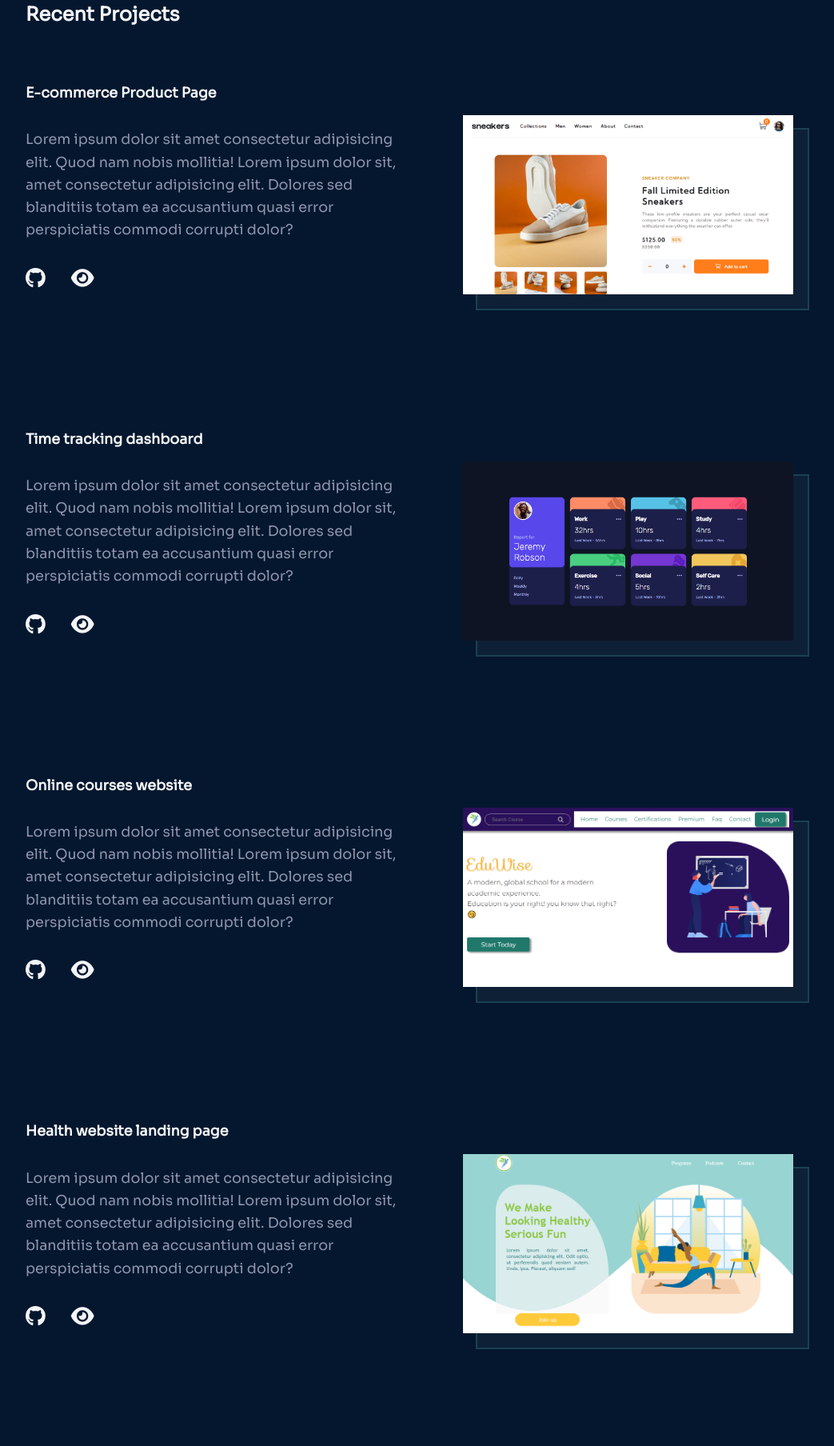
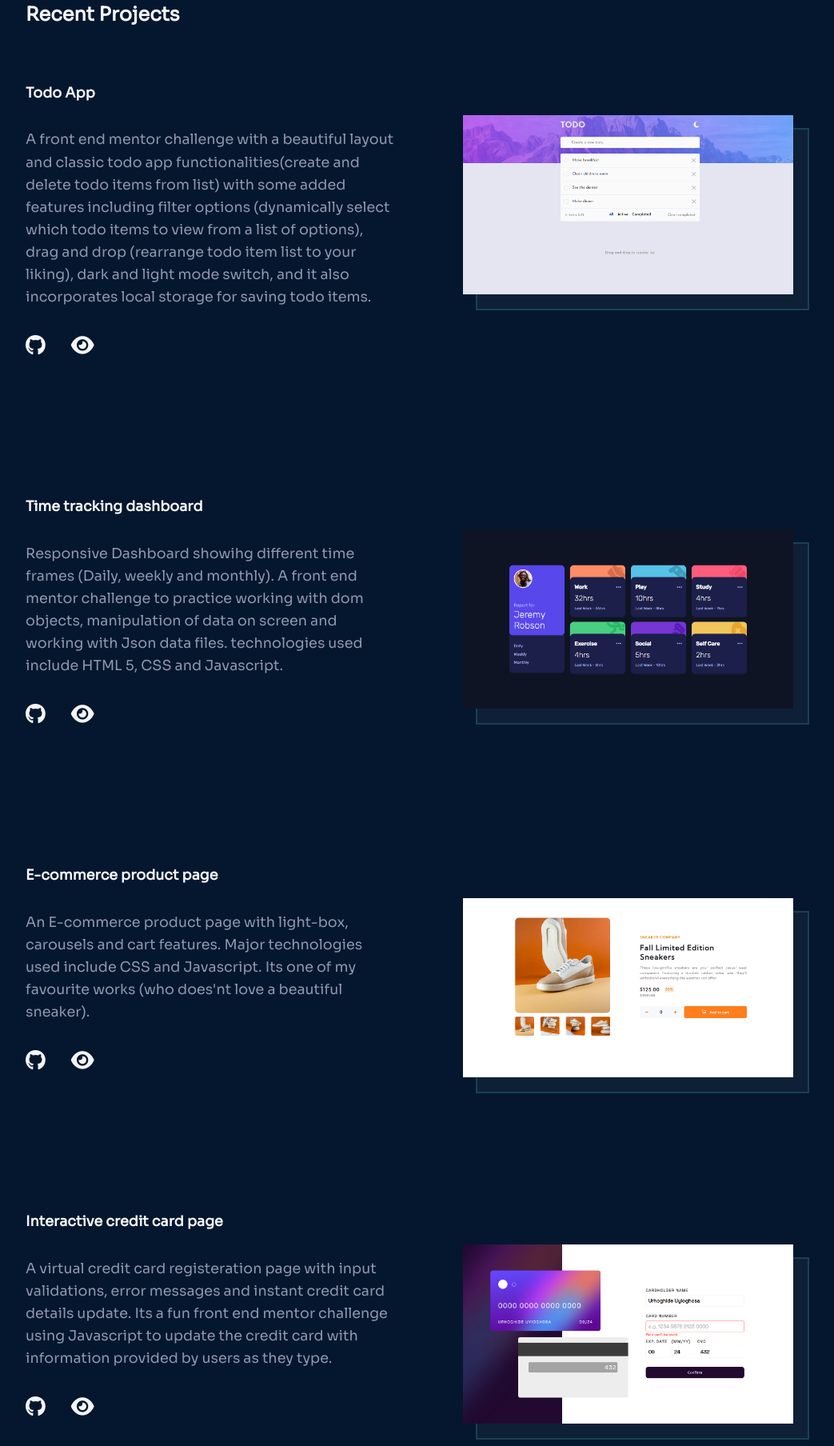
Before and after one commit to Uyimolo/uyijustindavid, a plain HTML site: page index.html in a window 1280 px wide. Shown: the part 1888-3696 px from the top of the page at 80% size, without its empty margins (128-1171 px from the left). Drawn offline with Linux system fonts and the light colour scheme.

Commit message:
added recent projects screenshots and descriptive text

```diff
--- a/index.html
+++ b/index.html
@@ -23,7 +23,6 @@
       <div class="logo">Uyimolo</div>
       <nav class="navbar">
         <a class="nav-link" href="#about-me">About</a>
-        <!--  <a class="nav-link" href="#experience">Experience</a>-->
         <a class="nav-link" href="#works">Work</a>
         <a class="nav-link" href="#contact">Contact</a>
         <a class="resume" href="#resume">resume</a>
@@ -50,14 +49,15 @@
         </div>
       </section>
 
-      <section id="about-me " class="about-me reveal">
+      <section id="about-me" class="about-me reveal">
         <h2 class="section-heading">About Me</h2>
         <div class="bio section-content">
           <div>
             <p>
-              I am Uyioghosa Justin Urhoghide (Uyi to friends and business associates).
-I'm a front end web developer. I love creating websites that
-              are not just visually appealing but functional and interactive.
+              I am Uyioghosa Justin Urhoghide (Uyi to friends and business
+              associates). I'm a front end web developer. I love creating
+              websites that are not just visually appealing but functional and
+              interactive.
               <br /><br />
               I choose this path because
               <strike>I love bugs and sleepness nights</strike> it offers me the
@@ -91,14 +91,11 @@ I'm a front end web developer. I love creating websites that
         <div class="project-container">
           <div class="project">
             <div class="project-tile">
-              <h3 class="sub-heading">E-commerce Product Page</h3>
+              <h3 class="sub-heading">Todo App</h3>
               <div class="project-img img-1"></div>
               <div class="project-desc">
                 <p>
-                  Lorem ipsum dolor sit amet consectetur adipisicing elit. Quod
-                  nam nobis mollitia! Lorem ipsum dolor sit, amet consectetur
-                  adipisicing elit. Dolores sed blanditiis totam ea accusantium
-                  quasi error perspiciatis commodi corrupti dolor?
+                  A front end mentor challenge with a beautiful layout and classic todo app functionalities(create and delete todo items from list) with some added features including filter options (dynamically select which todo items to view from a list of options), drag and drop (rearrange todo item list to your liking), dark and light mode switch, and it also incorporates local storage for saving todo items.
                 </p>
               </div>
               <div class="links-to-work">
@@ -124,10 +121,7 @@ I'm a front end web developer. I love creating websites that
               <div class="project-img img-2"></div>
               <div class="project-desc">
                 <p>
-                  Lorem ipsum dolor sit amet consectetur adipisicing elit. Quod
-                  nam nobis mollitia! Lorem ipsum dolor sit, amet consectetur
-                  adipisicing elit. Dolores sed blanditiis totam ea accusantium
-                  quasi error perspiciatis commodi corrupti dolor?
+                  Responsive Dashboard showihg different time frames (Daily, weekly and monthly). A front end mentor challenge to practice working with dom objects, manipulation of data on screen and working with Json data files. technologies used include HTML 5, CSS and Javascript.
                 </p>
               </div>
 
@@ -150,25 +144,22 @@ I'm a front end web developer. I love creating websites that
 
           <div class="project">
             <div class="project-tile">
-              <h3 class="sub-heading">Online courses website</h3>
+              <h3 class="sub-heading">E-commerce product page</h3>
               <div class="project-img img-3"></div>
               <div class="project-desc">
                 <p>
-                  Lorem ipsum dolor sit amet consectetur adipisicing elit. Quod
-                  nam nobis mollitia! Lorem ipsum dolor sit, amet consectetur
-                  adipisicing elit. Dolores sed blanditiis totam ea accusantium
-                  quasi error perspiciatis commodi corrupti dolor?
+                  An E-commerce product page with light-box, carousels and cart features. Major technologies used include CSS and Javascript. Its one of my favourite works (who does'nt love a beautiful sneaker).
                 </p>
               </div>
               <div class="links-to-work">
                 <div class="github-link project-link">
-                  <a href="https://github.com/Uyimolo/time-tracking-dashboard"
+                  <a href="https://github.com/Uyimolo/e-commerce-product-page"
                     ><i class="fa-brands fa-github icon"></i
                   ></a>
                   <p class="info">See code on github</p>
                 </div>
                 <div class="live-view project-link">
-                  <a href="https://uyimolo.github.io/time-tracking-dashboard"
+                  <a href="https://uyimolo.github.io/e-commerce-product-page"
                     ><i class="fa-solid fa-eye icon"></i
                   ></a>
                   <p class="info">View live site</p>
@@ -179,25 +170,22 @@ I'm a front end web developer. I love creating websites that
 
           <div class="project">
             <div class="project-tile">
-              <h3 class="sub-heading">Health website landing page</h3>
+              <h3 class="sub-heading">Interactive credit card page</h3>
               <div class="project-img img-4"></div>
               <div class="project-desc">
                 <p>
-                  Lorem ipsum dolor sit amet consectetur adipisicing elit. Quod
-                  nam nobis mollitia! Lorem ipsum dolor sit, amet consectetur
-                  adipisicing elit. Dolores sed blanditiis totam ea accusantium
-                  quasi error perspiciatis commodi corrupti dolor?
+                  A virtual credit card registeration page with input validations, error messages and instant credit card details update. Its a fun front end mentor challenge using Javascript to update the credit card with information provided by users as they type.
                 </p>
               </div>
               <div class="links-to-work">
                 <div class="github-link project-link">
-                  <a href="https://github.com/Uyimolo/time-tracking-dashboard"
+                  <a href="https://github.com/Uyimolo/interactive-card"
                     ><i class="fa-brands fa-github icon"></i
                   ></a>
                   <p class="info">See code on github</p>
                 </div>
                 <div class="live-view project-link">
-                  <a href="https://uyimolo.github.io/time-tracking-dashboard"
+                  <a href="https://uyimolo.github.io/interactive-card"
                     ><i class="fa-solid fa-eye icon"></i
                   ></a>
                   <p class="info">View live site</p>
--- a/styles.css
+++ b/styles.css
@@ -296,16 +296,16 @@ body.active {
   display: block;
 }
 .img-1 {
-  background-image: url(images/product-page.png);
+  background-image: url(images/todo-app.png);
 }
 .img-2 {
-  background-image: url(images/uyimolo.github.io_time-tracking-dashboard_.png);
+  background-image: url(images/time-tracker.png);
 }
 .img-3 {
-  background-image: url(images/eduwise.png);
+  background-image: url(images/ecommerce-product-page.png);
 }
 .img-4 {
-  background-image: url(images/health.png);
+  background-image: url(images/credit-card.png);
 }
 
 .links-to-work {
```
Also changed, not shown: images/credit-card.png (added), images/ecommerce-product-page.png (added), images/eduwise.png (deleted), images/health.png (deleted), images/time-tracker.png (renamed from images/uyimolo.github.io_time-tracking-dashboard_.png), images/todo-app.png (added).
